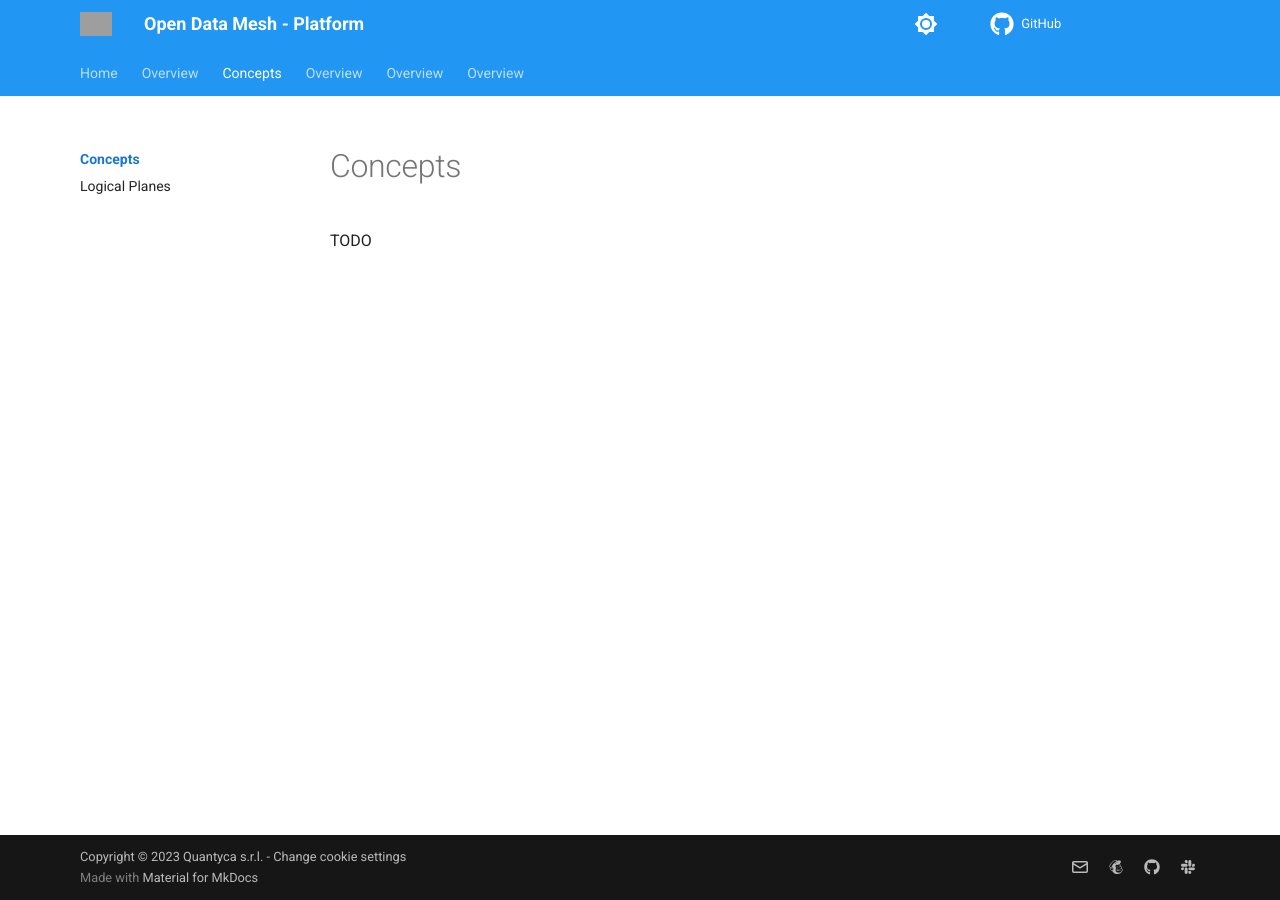
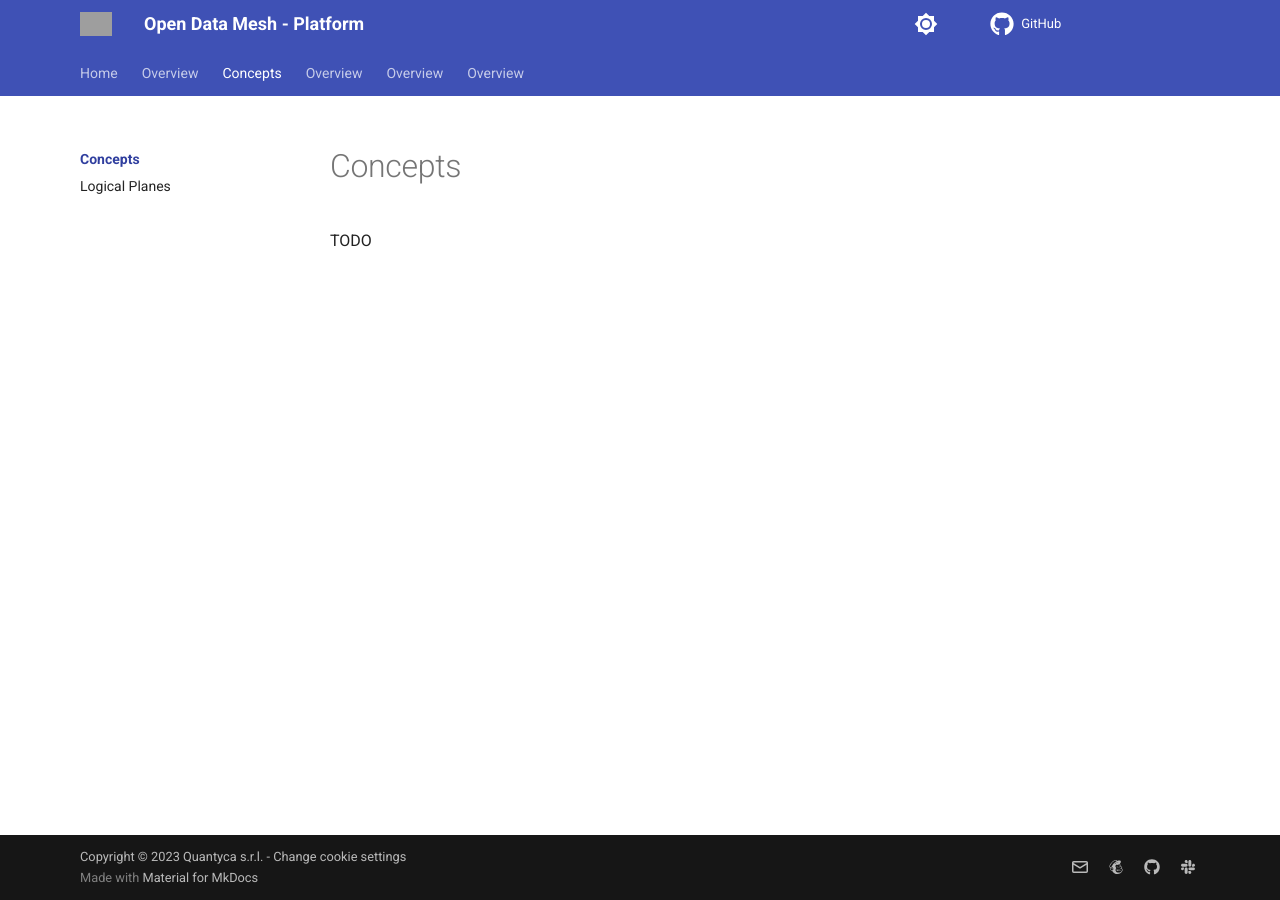
Before and after one commit to opendatamesh-initiative/odm-site-platform, an MkDocs documentation site: the page built from docs/concepts/index.md, in a window 1280 px wide. Built offline with MkDocs 1.6.1 and Material for MkDocs 9.7.7, drawn with Linux system fonts in a browser that asks for light colours; comment, search, counter and statistics services are not loaded; grey boxes are pictures that could not be loaded.

Commit message:
Updated theme in css

```diff
--- a/docs/stylesheets/extra.css
+++ b/docs/stylesheets/extra.css
@@ -1,12 +1,20 @@
 :root > * {
   --wave-darker-color: var(--md-primary-fg-color--dark);
+ /*
   --md-primary-fg-color--light: #BBDEFB;
   --md-primary-fg-color--dark:  #1976D2;
   --md-primary-fg-color: #2196F3;
-  --md-accent-fg-color: #ff8f00;
-  --md-accent-fg-color--light: #FFC107;
+  */
+  --md-primary-fg-color--light: #C5CAE9;
+  --md-primary-fg-color--dark:  #303F9F;
+  --md-primary-fg-color: #3F51B5;
+  --md-accent-fg-color: #ED8C17;
+  --md-accent-fg-color--light: #fba63f;
   --md-accent-fg-color--dark: #c56000;
   --md-typeset-a-color: var(--md-primary-fg-color--dark);
+
+
+  #
 }
 
 
```
